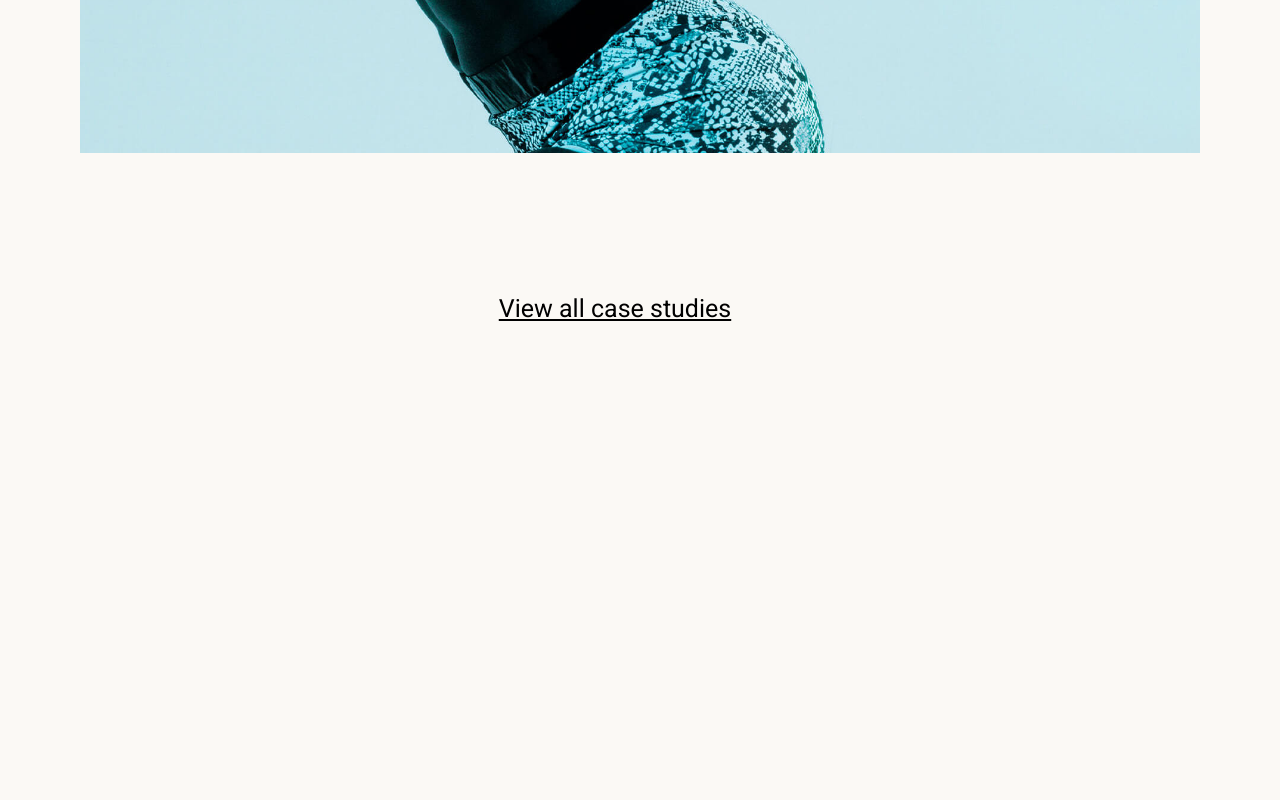
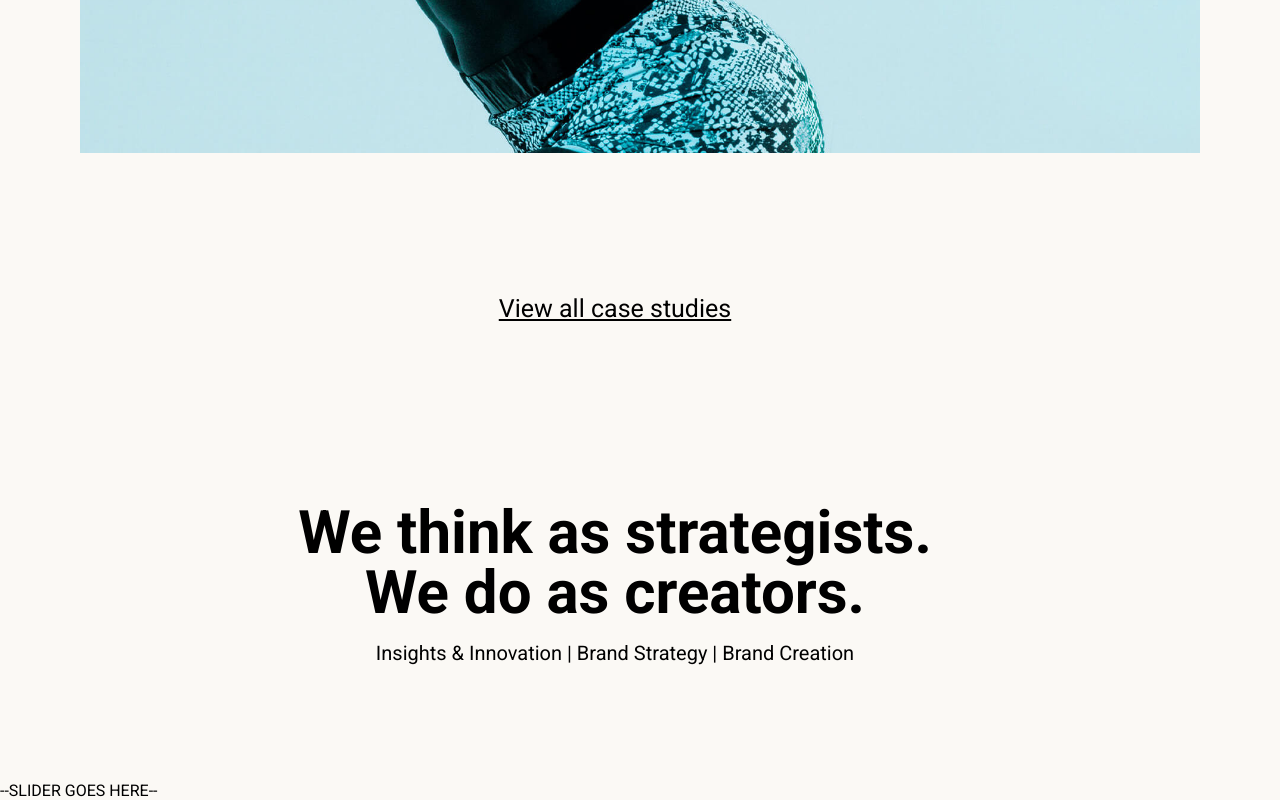
Before and after one commit to Glowrare/firma-recreate, a plain HTML site: page index.html in a window 1280 px wide. Shown: the part 3173-3973 px from the top of the page. Before the commit the page ends 3506 px from the top, so only its background shows below. Drawn offline with Linux system fonts and the light colour scheme.

Commit message:
how we think section

```diff
--- a/css/style.css
+++ b/css/style.css
@@ -1,5 +1,7 @@
 body {
     font-family: 'Roboto', sans-serif;
+    /* font-family: 'Inter', sans-serif;
+    font-family: 'Fira Sans', sans-serif; */
     color: black;
     box-sizing: border-box;
     background: #fbf9f5;
@@ -31,7 +33,7 @@ body {
 }
 
 .menu-items ul li a:hover{
-    border-bottom: solid 1px black;
+    border-bottom: solid 1px white;
 }
 
 .firm-logo {
@@ -80,6 +82,9 @@ body {
     font-weight: bold;
 }
 
+.medium-text-size {
+    font-size: 20px;
+}
 .who-we-are-section {
     font-size: 40px;
     display: flex;
@@ -161,3 +166,11 @@ body {
     color: black;
     font-size: 25px;
 }
+
+.how-we-think {
+    height: 400px;
+    display: flex;
+    flex-direction: column;
+    justify-content: center;
+    align-items: center;
+}
--- a/index.html
+++ b/index.html
@@ -72,8 +72,14 @@
                 <div class="view-case-studies basic-padding">
                     <p><a href="#">View all case studies</a></p>
                 </div>
-                <div class="how-we-think"></div>
-                <div class="display-images-section"></div>
+                <div class="how-we-think basic-padding">
+                    <h1 class="project-title-font">We think as strategists.</h1>
+                    <h1 class="project-title-font">We do as creators.</h1>
+                    <p class="medium-text-size"> <br> Insights & Innovation | Brand Strategy | Brand Creation </p>
+                </div>
+                <div class="display-images-section">
+                    --SLIDER GOES HERE--
+                </div>
                 <div class="all-services"></div>
                 <div class="top-customers-section"></div>
                 <div class="apart-firma-sections"></div>
```
